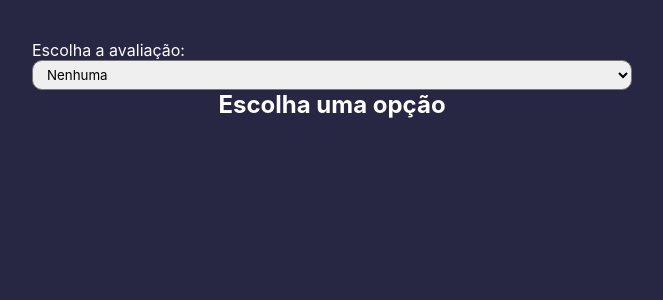
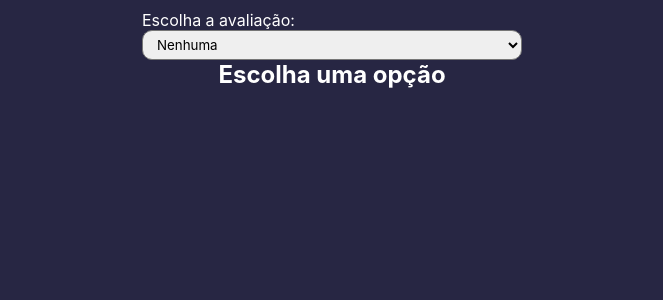
Before and after one commit to ES2-UFPI/CorrigeAi, a React (Vite) app in the folder vite-client/: page /form-avaliation in a window 1280 px wide. Shown: the top 300 px of the page, without its empty margins (308-971 px from the left). Built offline with nearby package versions, Linux system fonts and the light colour scheme.

Commit message:
Fix layout wrapper in pages

```diff
--- a/vite-client/src/Pages/CreateAvaliation/index.tsx
+++ b/vite-client/src/Pages/CreateAvaliation/index.tsx
@@ -3,6 +3,7 @@ import { useState } from 'react'
 //Components da aplicação
 import { FormAvaliation } from '../../components/FormAvaliation'
 import { ContextQuestionsProvider } from '../../context/contextQuestions'
+import { Wrapper } from '../../styles/Layout'
 
 //Components de estilização
 import { CreateTaskOrExamStyled } from './styles'
@@ -19,6 +20,7 @@ export function CreateTaskOrExam() {
   return (
     <ContextQuestionsProvider>
       <CreateTaskOrExamStyled className="TaskOrExam">
+        <Wrapper>
           <label htmlFor="avaliation">Escolha a avaliação: </label>
           <select
             name="avaliation"
@@ -41,6 +43,7 @@ export function CreateTaskOrExam() {
               :
               <h2>Escolha uma opção</h2>
           }
+        </Wrapper>
       </CreateTaskOrExamStyled>
     </ContextQuestionsProvider>
   )
--- a/vite-client/src/Pages/CreateAvaliation/styles.ts
+++ b/vite-client/src/Pages/CreateAvaliation/styles.ts
@@ -7,12 +7,10 @@ export const CreateTaskOrExamStyled = styled.div`
   display: flex;
   flex-direction: column;
   align-items: center;
-  padding: 40px 40px;
   min-height: 100vh;
 
   label {
     width: 50%;
-    /* margin-bottom: .5rem; */
   }
 
   select {
--- a/vite-client/src/components/FormAvaliation/index.tsx
+++ b/vite-client/src/components/FormAvaliation/index.tsx
@@ -79,6 +79,7 @@ export function FormAvaliation({ typeAvaliation, ...props }: PropsForm) {
               id="themeExam"
               name="themeExam"
               value={themeAvaliation}
+              placeholder='Tema da prova'
               onChange={e => setThemeAvaliation(e.target.value)}
             />
 
@@ -106,6 +107,7 @@ export function FormAvaliation({ typeAvaliation, ...props }: PropsForm) {
               min="0"
               max="24"
               value={time}
+              placeholder='Tempo para realizar a prova'
               onChange={e => setTime(e.target.value)}
             />
 
@@ -114,6 +116,7 @@ export function FormAvaliation({ typeAvaliation, ...props }: PropsForm) {
               type="number"
               name="points"
               id="points"
+              placeholder='Pontuação da prova'
               onChange={e => setPoints(Number(e.target.value))}
             />
             <hr />
@@ -131,6 +134,7 @@ export function FormAvaliation({ typeAvaliation, ...props }: PropsForm) {
               type="text"
               id="themeTask"
               name="themeTask"
+              placeholder='Tema da atividade'
               onChange={e => setThemeAvaliation(e.target.value)}
             />
 
--- a/vite-client/src/styles/Layout.ts
+++ b/vite-client/src/styles/Layout.ts
@@ -4,8 +4,10 @@ export const Wrapper = styled.div `
   display: flex;
   flex-direction: column;
   align-items: center;
+
   width: 100%;
   height: 100%;
   max-width: 800px;
+  padding: 0 2rem;
   margin: 0 auto;
 `;
```
Lines whose indentation alone changed are shown as unchanged.
